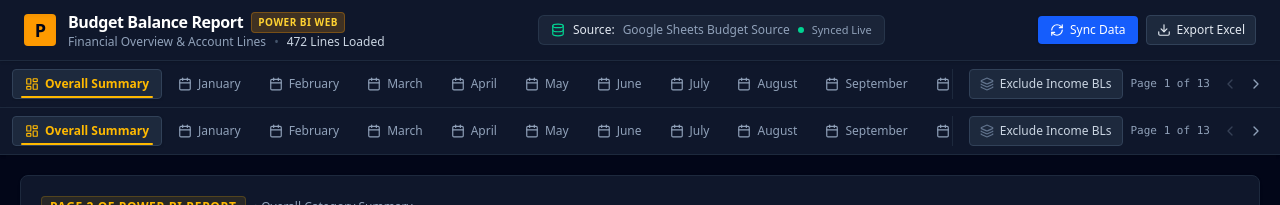
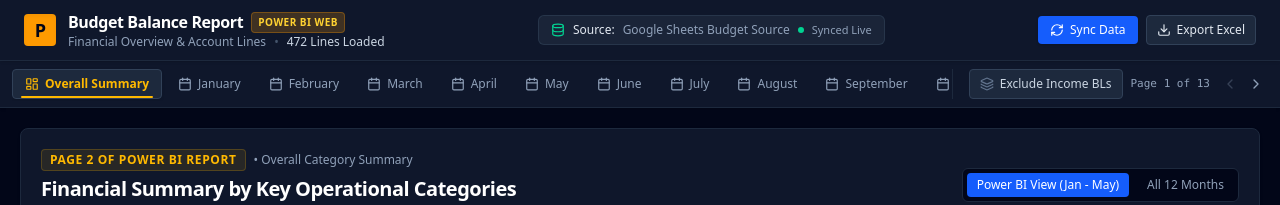
Before and after one commit to devgroot911/balances-web, a React (Vite) app: page / in a window 1280 px wide. Shown: the top 205 px of the page. Built offline with nearby package versions, Linux system fonts and the light colour scheme; no server answers.

Commit message:
Remove duplicate report navigation

```diff
--- a/src/App.tsx
+++ b/src/App.tsx
@@ -191,6 +191,7 @@
         activeTab={activeTab}
         totalRecords={records.length}
       />
+      {/* Power BI Report Page Navigation Tabs */}
       <ReportTabBar
         activeTab={activeTab}
         onSelectTab={handleSelectTab}
@@ -199,9 +200,6 @@
           handleUpdateFilters({ excludeIncomeCategories: !filters.excludeIncomeCategories })
         }
       />
-
-      {/* Power BI Report Page Navigation Tabs */}
-      <ReportTabBar activeTab={activeTab} onSelectTab={handleSelectTab} />
 
       {/* Main Report Body */}
       <main className="flex-1 max-w-[1920px] w-full mx-auto p-3 sm:p-5">
```
Lines whose indentation alone changed are shown as unchanged.
